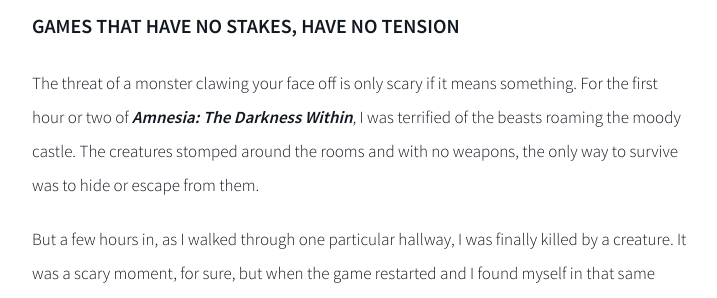
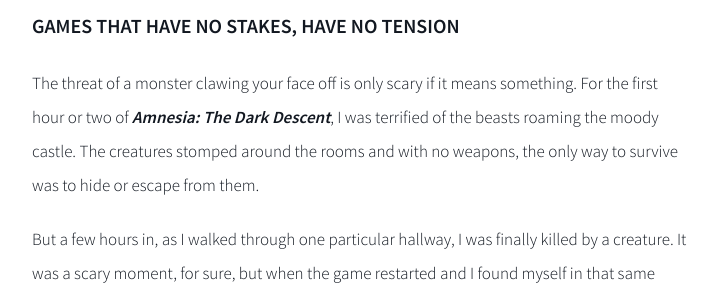
Before and after one commit to magicfryingpan/magicfryingpan.github.io, a Jekyll site: the page built from _posts/2015-07-28-survival-horror-is-broken.markdown, in a window 1280 px wide and 900 px high, scrolled down 1191 px. Shown: the part 154-452 px from the top of the window, without its empty margins (278-995 px from the left). Built offline with Jekyll 4.4.1, drawn with Linux system fonts in a browser that asks for light colours; comment, search, counter and statistics services are not loaded.

Commit message:
Spell error

```diff
--- a/_posts/2015-07-28-survival-horror-is-broken.markdown
+++ b/_posts/2015-07-28-survival-horror-is-broken.markdown
@@ -20,7 +20,7 @@
 
 ### Games that have no stakes, have no tension
 
-The threat of a monster clawing your face off is only scary if it means something. For the first hour or two of _Amnesia: The Darkness Within_, I was terrified of the beasts roaming the moody castle. The creatures stomped around the rooms and with no weapons, the only way to survive was to hide or escape from them.
+The threat of a monster clawing your face off is only scary if it means something. For the first hour or two of _Amnesia: The Dark Descent_, I was terrified of the beasts roaming the moody castle. The creatures stomped around the rooms and with no weapons, the only way to survive was to hide or escape from them.
 
 But a few hours in, as I walked through one particular hallway, I was finally killed by a creature. It was a scary moment, for sure, but when the game restarted and I found myself in that same hallway a few minutes later, the fear was gone. I knew about the beast ahead, and I knew that even if he were to get me, I could try again.
 
```
